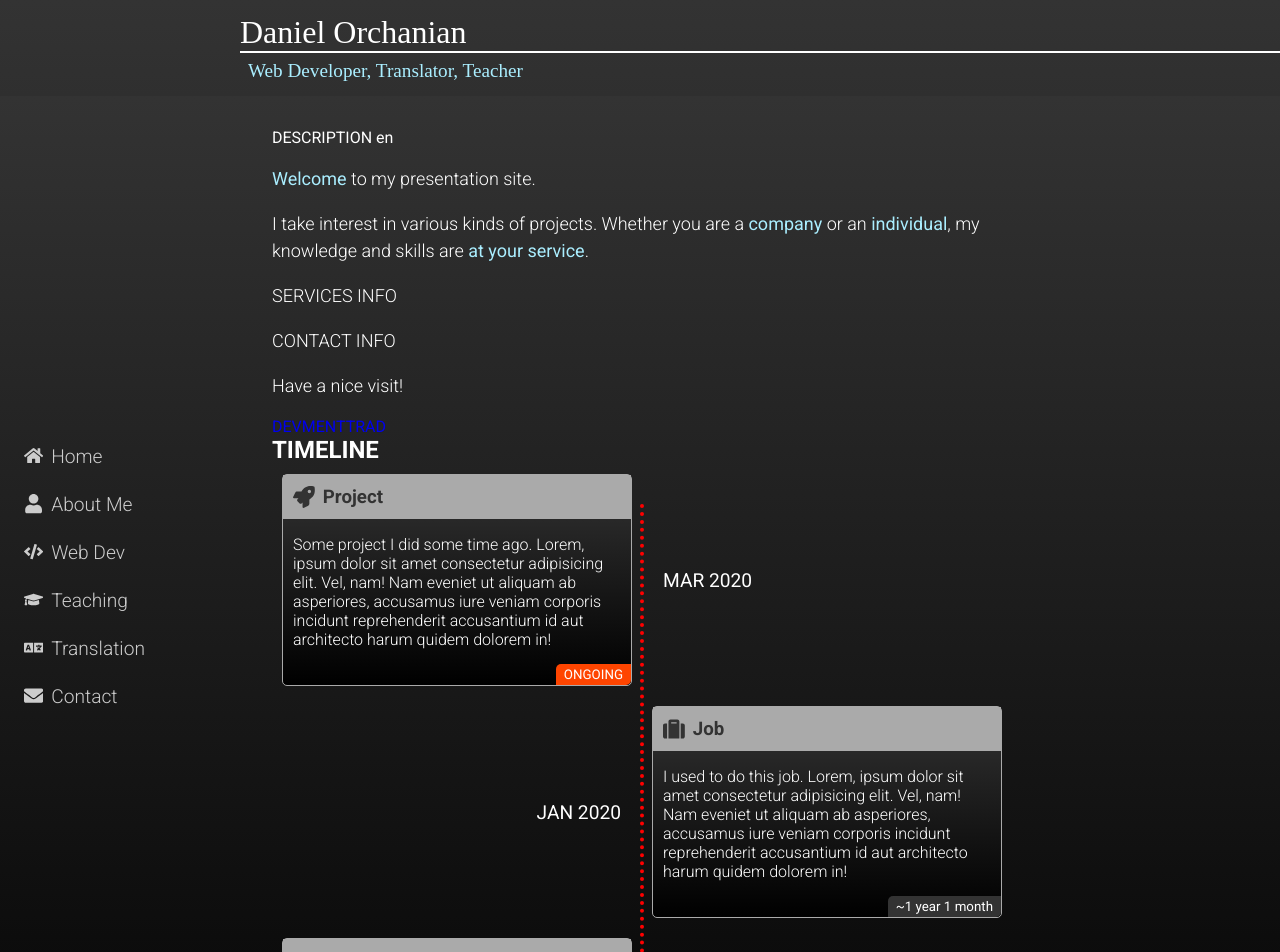
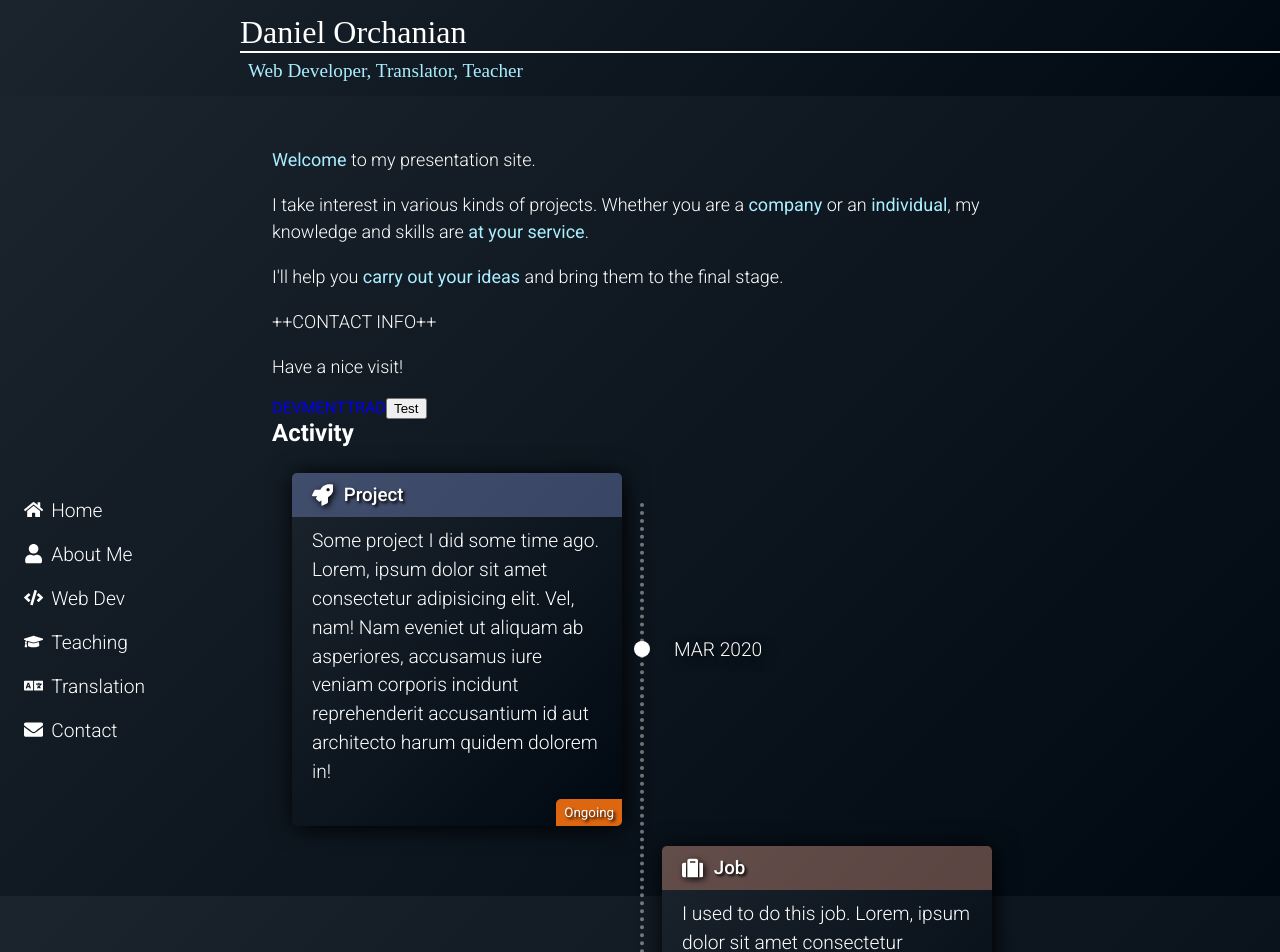
Before and after one commit to do-sieg/portfolio-2021, a Next.js app: page / in a window 1280 px wide. Shown: the top 952 px of the page. Built offline with nearby package versions, Linux system fonts and the light colour scheme; a web font is replaced by a local one.

Commit message:
Home and Timeline design

```diff
--- a/components/Home.js
+++ b/components/Home.js
@@ -5,23 +5,26 @@ import Timeline from "./Timeline";
 
 export default function Home() {
 
-    const pageLang = useLangContext();
-
     const L_HOME_INTRO = useLangTerm('HOME_INTRO');
 
     return (
         <PageLayout>
-            DESCRIPTION {pageLang}
 
-            <p className="info-text">{L_HOME_INTRO}</p>
+            <section>
+                <p className="info-text">{L_HOME_INTRO}</p>
+            </section>
 
-            <div>
+            <section>
                 <Link href="/dev"><a>DEV</a></Link>
                 <Link href="/tutoring"><a>MENT</a></Link>
                 <Link href="/translation"><a>TRAD</a></Link>
-            </div>
 
-            <Timeline />
+                <button>Test</button>
+            </section>
+
+            <section>
+                <Timeline />
+            </section>
         </PageLayout>
     );
 }
--- a/components/Timeline.js
+++ b/components/Timeline.js
@@ -1,5 +1,5 @@
 import { FaGraduationCap, FaRocket, FaSuitcase } from 'react-icons/fa';
-import { useLangTerm } from '../utils/lang';
+import { useLangContext, useLangTerm } from '../utils/lang';
 
 
 // données en dur ici dans un premier temps, puis json
@@ -16,21 +16,24 @@ import { useLangTerm } from '../utils/lang';
 const events = [
     {
         type: "project",
-        name: "Project",
-        description: "Some project I did some time ago. Lorem, ipsum dolor sit amet consectetur adipisicing elit. Vel, nam! Nam eveniet ut aliquam ab asperiores, accusamus iure veniam corporis incidunt reprehenderit accusantium id aut architecto harum quidem dolorem in!",
+        group: "dev",
+        name: { en: "Project", fr: "Projet" },
+        description: { en: "Some project I did some time ago. Lorem, ipsum dolor sit amet consectetur adipisicing elit. Vel, nam! Nam eveniet ut aliquam ab asperiores, accusamus iure veniam corporis incidunt reprehenderit accusantium id aut architecto harum quidem dolorem in!" },
         "started": "2020-03-31",
     },
     {
         type: "job",
-        name: "Job",
-        description: "I used to do this job. Lorem, ipsum dolor sit amet consectetur adipisicing elit. Vel, nam! Nam eveniet ut aliquam ab asperiores, accusamus iure veniam corporis incidunt reprehenderit accusantium id aut architecto harum quidem dolorem in!",
+        group: "teach",
+        name: { en: "Job", fr: "Emploi" },
+        description: { en: "I used to do this job. Lorem, ipsum dolor sit amet consectetur adipisicing elit. Vel, nam! Nam eveniet ut aliquam ab asperiores, accusamus iure veniam corporis incidunt reprehenderit accusantium id aut architecto harum quidem dolorem in!" },
         "started": "2020-01-01",
         "ended": "2021-02-08",
     },
     {
-        type: "diploma",
-        name: "Diploma",
-        description: "I graduated from some university. Lorem, ipsum dolor sit amet consectetur adipisicing elit. Vel, nam! Nam eveniet ut aliquam ab asperiores, accusamus iure veniam corporis incidunt reprehenderit accusantium id aut architecto harum quidem dolorem in!",
+        type: "degree",
+        group: "translation",
+        name: { en: "Degree", fr: "Diplôme" },
+        description: { en: "I graduated from some university. Lorem, ipsum dolor sit amet consectetur adipisicing elit. Vel, nam! Nam eveniet ut aliquam ab asperiores, accusamus iure veniam corporis incidunt reprehenderit accusantium id aut architecto harum quidem dolorem in!" },
         "started": "2019-12-17",
     },
 ];
@@ -61,40 +64,46 @@ function getDuration(eventData) {
 
 function EventCard({ index, data }) {
 
+    const lang = useLangContext();
+    const L_ONGOING = useLangTerm('ONGOING');
+
     function renderTypeIcon(type) {
         return {
             "project": <FaRocket />,
             "job": <FaSuitcase />,
-            "diploma": <FaGraduationCap />,
+            "degree": <FaGraduationCap />,
         }[type] || "";
     }
 
     return (
         <div className={`event-container ${index % 2 == 1 ? "right" : "left"}`}>
-            <div className="card">
+            <div className={`card ${data.group}`}>
                 <div className="card-head">
-                    {renderTypeIcon(data.type)}<h3>{data.name}</h3>
+                    {renderTypeIcon(data.type)}<h3>{data.name[lang]}</h3>
                 </div>
                 <div className="card-body">
-                    <p>{data.description}</p>
+                    <p>{data.description[lang]}</p>
                     {data.ended ?
                         <p className="duration">{getDuration(data)}</p>
                         :
-                        <p className="duration ongoing">ONGOING</p>
+                        <p className="duration ongoing">{L_ONGOING}</p>
                     }
                 </div>
-                <time>
-                    {getShortDate(data.started)}
-                </time>
             </div>
+
+            <time>
+                {getShortDate(data.started)}
+            </time>
         </div>
     );
 }
 
 export default function Timeline() {
+    const L_TIMELINE = useLangTerm('TIMELINE');
+
     return (
         <>
-            <h2>TIMELINE</h2>
+            <h2>{L_TIMELINE}</h2>
             <div className="timeline-container">
                 <div className="timeline">
                     {events.map((event, index) => {
--- a/data/lang/en.js
+++ b/data/lang/en.js
@@ -15,18 +15,21 @@ export default {
         "SEP", "OCT", "NOV", "DEC",
     ],
 
+    TIMELINE: "Activity",
+    ONGOING: "Ongoing",
+
     HOME_INTRO: (
         <>
             <p><span className="keyword">Welcome</span> to my presentation site.</p>
             <p>
                 I take interest in various kinds of projects. Whether you are a <span className="keyword">company</span> or an <span className="keyword">individual</span>, my knowledge and skills are <span className="keyword">at your service</span>.
             </p>
-            {/* <p>
-                I'm here to <span className="keyword">support</span> you carry out your ideas, advising you and working in an <span className="keyword">efficient</span> manner to bring these ideas to their final stage.
-            </p> */}
+            <p>
+                I'll help you <span className="keyword">carry out your ideas</span> and bring them to the final stage.
+            </p>
 
-            <p>SERVICES INFO</p>
-            <p>CONTACT INFO</p>
+
+            <p>++CONTACT INFO++</p>
 
             {/* <p>
             Do not hesitate to contact me for any information by clicking on <span className="keyword">the small balloon</span> at the top right ... <span className="up-right-arrow"><FontAwesomeIcon icon={faArrowUp} /></span><br />
--- a/styles/globals.css
+++ b/styles/globals.css
@@ -4,7 +4,9 @@ body {
   margin: 0;
   font-family: Roboto;
   font-size: medium;
-  background: linear-gradient(#333, #000);
+  background-color: #000;
+  background-image: linear-gradient(135deg, #3458, #0128);
+  background-attachment: fixed;
   color: #fff;
 }
 * {
@@ -29,6 +31,9 @@ header {
   justify-content: center;
   padding-left: 15rem;
   font-family: Kufam;
+  background-color: #000;
+  background-image: linear-gradient(135deg, #3458, #0128);
+  z-index: 2;
 }
 header h1 {
   margin-bottom: 0.2rem;
@@ -65,19 +70,19 @@ header .jobs {
 nav {
   display: flex;
   flex-direction: column;
-  margin-bottom: 3.5rem;
+  margin-bottom: 1.5rem;
   padding: 1.5rem;
 }
 nav a {
   position: relative;
-  height: 3rem;
+  height: 2.75rem;
   display: flex;
   align-items: center;
   gap: 0.5rem;
   font-size: larger;
   font-weight: 300;
-  color: #ccc;
-  transition: color 0.3s ease-in-out;
+  color: #fff;
+  transition: color 1s ease-in-out 0.2s, text-shadow 0.3s ease-in-out 0.2s, filter 0.3s ease-in-out 0.2s;
 }
 nav a:after {
   position: absolute;
@@ -87,15 +92,24 @@ nav a:after {
   width: 0;
   height: 0.1rem;
   border-radius: 0.07rem;
-  background: #ccc;
-  transition: width 0.3s ease-in-out 0.2s, background-color 0.3s ease-in-out 0.2s;
+  background: #fff;
+  transform: scale(1);
+  transition: width 0.3s ease-in-out 0.2s, background-color 0.3s ease-in-out 0.2s, filter 0.3s ease-in-out 0.2s;
+}
+nav a svg {
+  transition: filter 0.3s ease-in-out 0.2s;
 }
 nav a:hover {
-  color: #fff;
+  color: #aef;
+  text-shadow: rgba(170, 238, 255, 0.6) 1px 0 4px;
+}
+nav a:hover svg {
+  filter: drop-shadow(rgba(170, 238, 255, 0.6) 1px 0 2px);
 }
 nav a:hover:after {
   width: 100%;
-  background: #fff;
+  background: #aef;
+  filter: drop-shadow(rgba(170, 238, 255, 0.6) 1px 0 2px);
 }
 main {
   min-height: calc(100% - 4rem);
@@ -115,6 +129,7 @@ footer a {
 .timeline-container .timeline {
   position: relative;
   width: 100%;
+  padding: 1rem 0 2rem;
 }
 .timeline-container .timeline:after {
   content: '';
@@ -122,54 +137,78 @@ footer a {
   top: 0;
   bottom: 0;
   left: calc(50% - 2px);
-  margin: 2.5rem 0 2.5rem;
+  margin: 3.5rem 0 3.5rem;
   width: 4px;
-  border-left: 4px dotted red;
+  border-left: 4px dotted #ccc8;
 }
 .timeline-container .event-container {
   position: relative;
   width: 50%;
-  padding: 10px;
+  padding: 10px 20px;
 }
 .timeline-container .event-container.left {
   left: 0;
 }
-.timeline-container .event-container.left .card time {
-  left: calc(100% + 2rem);
+.timeline-container .event-container.left .card {
+  animation: 2s ease-in-out forwards rotateCard3DLeft;
+}
+.timeline-container .event-container.left time {
+  left: 100%;
   justify-content: flex-start;
+  padding-left: 2rem;
+}
+.timeline-container .event-container.left time:after {
+  right: calc(100% - 0.5rem);
 }
 .timeline-container .event-container.right {
   left: 50%;
 }
-.timeline-container .event-container.right .card time {
-  right: calc(100% + 2rem);
+.timeline-container .event-container.right .card {
+  animation: 2s ease-in-out forwards rotateCard3DRight;
+}
+.timeline-container .event-container.right time {
+  right: 100%;
   justify-content: flex-end;
+  padding-right: 2rem;
+}
+.timeline-container .event-container.right time:after {
+  left: calc(100% - 0.5rem);
 }
 .timeline-container .event-container .card {
   position: relative;
-  border: 1px solid #aaa;
   border-radius: 5px;
-  background-image: linear-gradient(#333, #000);
+  background-color: #000;
+  background-image: linear-gradient(135deg, #3458, #0128);
+  filter: drop-shadow(black 2px 2px 12px);
 }
 .timeline-container .event-container .card .card-head {
   display: flex;
   align-items: center;
   background-color: #aaa;
-  padding: 10px;
+  padding: 10px 20px;
+  border-radius: 5px 5px 0 0;
 }
 .timeline-container .event-container .card .card-head svg {
   width: 1.5rem;
   height: 1.5rem;
-  margin-right: 0.5rem;
-  fill: #333;
+  margin-right: 0.65rem;
+  fill: #fff;
+  filter: drop-shadow(black 2px 2px 3px);
 }
 .timeline-container .event-container .card .card-head h3 {
   width: 100%;
-  color: #333;
+  color: #fff;
+  font-weight: 500;
+  text-shadow: black 2px 2px 3px;
 }
 .timeline-container .event-container .card .card-body {
-  padding: 0 10px 20px;
+  padding: 0 20px 20px;
   font-weight: 300;
+}
+.timeline-container .event-container .card .card-body p {
+  margin-top: 0.65rem;
+  font-size: larger;
+  line-height: 1.5;
 }
 .timeline-container .event-container .card .card-body .duration {
   position: absolute;
@@ -182,11 +221,30 @@ footer a {
   font-size: smaller;
   font-weight: 400;
   background-color: #333;
+  text-shadow: black 2px 2px 3px;
 }
 .timeline-container .event-container .card .card-body .duration.ongoing {
-  background-color: orangered;
+  background-color: #d61;
 }
-.timeline-container .event-container .card time {
+.timeline-container .event-container .card.dev {
+  border-color: rgba(102, 119, 170, 0.5);
+}
+.timeline-container .event-container .card.dev .card-head {
+  background-color: rgba(102, 119, 170, 0.5);
+}
+.timeline-container .event-container .card.teach {
+  border-color: rgba(170, 119, 102, 0.5);
+}
+.timeline-container .event-container .card.teach .card-head {
+  background-color: rgba(170, 119, 102, 0.5);
+}
+.timeline-container .event-container .card.translation {
+  border-color: rgba(68, 170, 85, 0.5);
+}
+.timeline-container .event-container .card.translation .card-head {
+  background-color: rgba(68, 170, 85, 0.5);
+}
+.timeline-container .event-container time {
   position: absolute;
   top: calc(50% - 1rem);
   display: flex;
@@ -194,6 +252,17 @@ footer a {
   width: 100%;
   height: 2rem;
   font-size: larger;
+  font-weight: 300;
+  text-shadow: black 4px 4px 12px;
+}
+.timeline-container .event-container time:after {
+  position: absolute;
+  content: "";
+  width: 1rem;
+  height: 1rem;
+  border-radius: 50%;
+  background-color: #fff;
+  z-index: 1;
 }
 .info-text {
   line-height: 1.5;
@@ -201,6 +270,6 @@ footer a {
   font-size: large;
 }
 .info-text .keyword {
+  font-weight: 400;
   color: #aef;
-  font-weight: 400;
 }
--- a/styles/globals.less
+++ b/styles/globals.less
@@ -1,15 +1,41 @@
 @header-height: 6rem;
 @footer-height: 4rem;
 @side-panel-width: 12rem;
-@bg-dark-gradient: linear-gradient(#333, #000);
 @c-primary: #fff;
 @c-secondary: #aef;
-
+@c-highlight: #d61;
+@c-dev: #67a;
+@c-teach: #a76;
+@c-translate: #4a5;
+@timeline-minicard-scale: 0.65;
+@timeline-minicard-offset: 3rem;
+@timeline-minicard-rotate: 5deg;
 
 .inner-container() {
   width: 100%;
   max-width: 900px;
   margin: 0 auto;
+}
+
+.dark-gradient() {
+  background-color: #000;
+  background-image: linear-gradient(135deg, #3458, #0128);
+}
+
+.text-shadow(@range: 2px, @blur: 3px) {
+  text-shadow: black @range @range @blur;
+}
+
+.filter-shadow(@range: 2px, @blur: 3px) {
+  filter: drop-shadow(black @range @range @blur);
+}
+
+.neon-text-shadow(@color, @blur) {
+  text-shadow: @color 1px 0 @blur;
+}
+
+.neon-filter-shadow(@color, @blur) {
+  filter: drop-shadow(@color 1px 0 @blur);
 }
 
 html,
@@ -21,7 +47,9 @@ body {
   font-family: Roboto;
   font-size: medium;
 
-  background: @bg-dark-gradient;
+  background-color: #000;
+  .dark-gradient();
+  background-attachment: fixed;
   color: #fff;
 }
 
@@ -52,6 +80,10 @@ header {
   justify-content: center;
   padding-left: 15rem;
   font-family: Kufam;
+
+  // background-image: linear-gradient(to right ,#568,#456);
+  .dark-gradient();
+  z-index: 2;
 
   h1 {
     margin-bottom: 0.2rem;
@@ -93,13 +125,15 @@ nav {
 
   display: flex;
   flex-direction: column;
-  margin-bottom: 3.5rem;
+  // gap: 0.3rem;
+  margin-bottom: 1.5rem;
   padding: 1.5rem;
+  // transform: perspective(1000px) rotateY(25deg);
 
   a {
     // border-bottom: 2px solid white;
     position: relative;
-    height: 3rem;
+    height: 2.75rem;
 
     display: flex;
     align-items: center;
@@ -107,8 +141,8 @@ nav {
 
     font-size: larger;
     font-weight: 300;
-    color: #ccc;
-    transition: color 0.3s ease-in-out;
+    color: @c-primary;
+    transition: color 1s ease-in-out 0.2s, text-shadow 0.3s ease-in-out 0.2s, filter 0.3s ease-in-out 0.2s;
 
     &:after {
       position: absolute;
@@ -118,15 +152,29 @@ nav {
       width: 0;
       height: 0.1rem;
       border-radius: 0.07rem;
-      background: #ccc;
-      transition: width 0.3s ease-in-out 0.2s, background-color 0.3s ease-in-out 0.2s;
+      background: @c-primary;
+      transform: scale(1.0);
+      transition: width 0.3s ease-in-out 0.2s, background-color 0.3s ease-in-out 0.2s, filter 0.3s ease-in-out 0.2s;
+    }
+    svg {
+      transition: filter 0.3s ease-in-out 0.2s;
     }
     &:hover {
-      color: #fff;
+      color: @c-secondary;
+      // text-shadow: @c-secondary 1px 0 3px;
+      .neon-text-shadow(fade(@c-secondary, 60%), 4px);
+      svg {
+        // filter: drop-shadow(@c-secondary 1px 0 2px);
+        // .neon-shadow(@c-secondary, 2px);
+        .neon-filter-shadow(fade(@c-secondary, 60%), 2px);
+      }
     }
     &:hover:after {
       width: 100%;
-      background: #fff;
+      background: @c-secondary;
+      // box-shadow: @c-secondary 1px 0 3px;
+      // .neon-shadow(@c-secondary, 3px);
+      .neon-filter-shadow(fade(@c-secondary, 60%), 2px);
     }
   }
 }
@@ -155,6 +203,34 @@ footer {
 }
 
 
+// @keyframes rotateCard3DLeft {
+//   0% {
+//     opacity: 0;
+//     transform: perspective(1000px) rotateY(90deg) scale(@timeline-minicard-scale) translateX(@timeline-minicard-offset);
+//   }
+//   50% {
+//     transform: perspective(1000px) rotateY(90deg) scale(@timeline-minicard-scale) translateX(@timeline-minicard-offset);
+//   }
+//   100% {
+//     transform: perspective(1000px) rotateY(@timeline-minicard-rotate);
+//     opacity: 100%;
+//   }
+// }
+
+// @keyframes rotateCard3DRight {
+//   0% {
+//     opacity: 0;
+//     transform: perspective(1000px) rotateY(-90deg) scale(@timeline-minicard-scale) translateX(-@timeline-minicard-offset);
+//   }
+//   50% {
+//     transform: perspective(1000px) rotateY(-90deg) scale(@timeline-minicard-scale) translateX(-@timeline-minicard-offset);
+//   }
+//   100% {
+//     transform: perspective(1000px) rotateY(-@timeline-minicard-rotate);
+//     opacity: 100%;
+//   }
+// }
+
 .timeline-container {
   .timeline {
     // background-color: fade(cyan, 10%);
@@ -163,6 +239,7 @@ footer {
     // border-left: 3px solid grey;
     position: relative;
     width: 100%;
+    padding: 1rem 0 2rem;
 
     &:after {
       content: '';
@@ -170,11 +247,11 @@ footer {
       top: 0;
       bottom: 0;
       left: calc(50% - 2px);
-      margin: 2.5rem 0 2.5rem;
+      margin: 3.5rem 0 3.5rem;
       width: 4px;
       // margin-left: -2px;
       // background: #006E51;
-      border-left: 4px dotted red;
+      border-left: 4px dotted #ccc8;
 
       // background: linear-gradient(to bottom, #5550, #555f, #555f, #555f, #5550);
 
@@ -184,51 +261,84 @@ footer {
 
     position: relative;
     width: 50%;
-    padding: 10px;
+    padding: 10px 20px;
 
     &.left {
       left: 0;
-      .card time {
-        left: calc(100% + 2rem);
+
+      .card {
+        // transform: perspective(1000px) rotateY(@timeline-minicard-rotate) scale(@timeline-minicard-scale) translateX(@timeline-minicard-offset);
+        // transition: transform 0.2s ease-in-out 0.2s;
+        // &:hover {
+        //   transform: perspective(1000px) rotateY(0deg);
+        // }
+        animation: 2s ease-in-out forwards rotateCard3DLeft;
+      }
+
+      time {
+        left: 100%;
         justify-content: flex-start;
+        padding-left: 2rem;
+        &:after {
+          right: calc(100% - 0.5rem);
+        }
       }
     }
     &.right {
       left: 50%;
-      .card time {
-        right: calc(100% + 2rem);
+
+      .card {
+        // transform: perspective(1000px) rotateY(-10deg);
+        animation: 2s ease-in-out forwards rotateCard3DRight;
+      }
+
+      time {
+        right: 100%;
         justify-content: flex-end;
+        padding-right: 2rem;
+        &:after {
+          left: calc(100% - 0.5rem);
+        }
       }
     }
 
     .card {
+      position: relative;
+      // border: 1px solid #aaa;
+      border-radius: 5px;
+      .dark-gradient();
 
-      position: relative;
-
-      border: 1px solid #aaa;
-      border-radius: 5px;
-      background-image: @bg-dark-gradient;
+      .filter-shadow(2px, 12px);
 
       .card-head {
         display: flex;
         align-items: center;
         background-color: #aaa;
-        padding: 10px;
+        padding: 10px 20px;
+        border-radius: 5px 5px 0 0;
         svg {
           // box-sizing: content-box;
           width: 1.5rem;
           height: 1.5rem;
-          margin-right: 0.5rem;
-          fill: #333;
+          margin-right: 0.65rem;
+          fill: #fff;
+          .filter-shadow();
         }
         h3 {
           width: 100%;
-          color: #333;
+          color: #fff;
+          font-weight: 500;
+          .text-shadow();
         }
       }
       .card-body {
-        padding: 0 10px 20px;
+        padding: 0 20px 20px;
         font-weight: 300;
+        p {
+          margin-top: 0.65rem;
+          font-size: larger;
+          line-height: 1.5;
+        }
         .duration {
           position: absolute;
           bottom: 0;
@@ -240,10 +350,33 @@ footer {
           font-size: smaller;
           font-weight: 400;
           background-color: #333;
+          .text-shadow();
           &.ongoing {
-            background-color: orangered;
+            background-color: @c-highlight;
           }
         }
+      }
+
+
+      &.dev {
+        border-color: fade(@c-dev, 50%);
+        .card-head {
+          background-color: fade(@c-dev, 50%);
+        }
+      }
+      &.teach {
+        border-color: fade(@c-teach, 50%);
+        .card-head {
+          background-color: fade(@c-teach, 50%);
+        }
+      }
+      &.translation {
+        border-color: fade(@c-translate, 50%);
+        .card-head {
+          background-color: fade(@c-translate, 50%);
+        }
+      }
+
     }
     time {
       position: absolute;
@@ -253,6 +386,16 @@ footer {
       width: 100%;
       height: 2rem;
       font-size: larger;
+      font-weight: 300;
+      .text-shadow(4px, 12px);
+      &:after {
+        position: absolute;
+        content: "";
+        width: 1rem;
+        height: 1rem;
+        border-radius: 50%;
+        background-color: #fff;
+        z-index: 1;
       }
     }
   }
@@ -263,7 +406,8 @@ footer {
   font-weight: 300;
   font-size: large;
   .keyword {
+    font-weight: 400;
     color: @c-secondary;
-    font-weight: 400;
+    // .neon-shadow(fade(@c-secondary, 50%), 1px);
   }
 }
```
Lines whose indentation alone changed are shown as unchanged.
